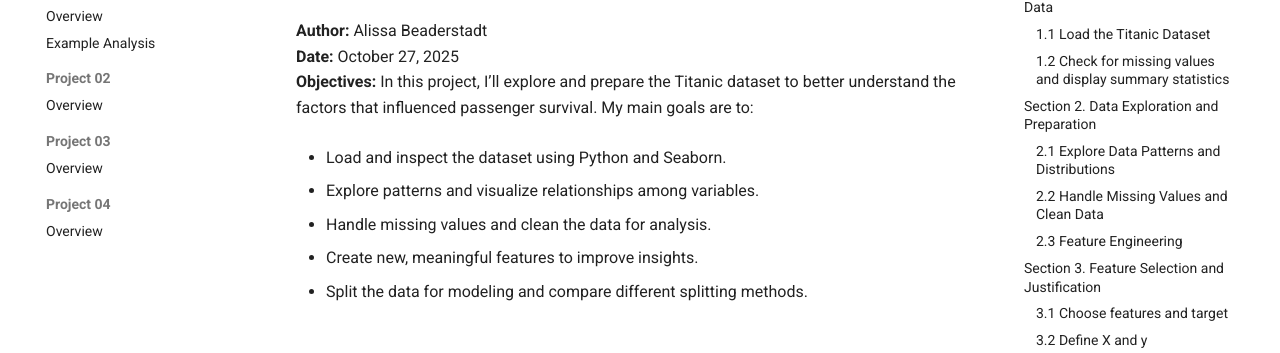
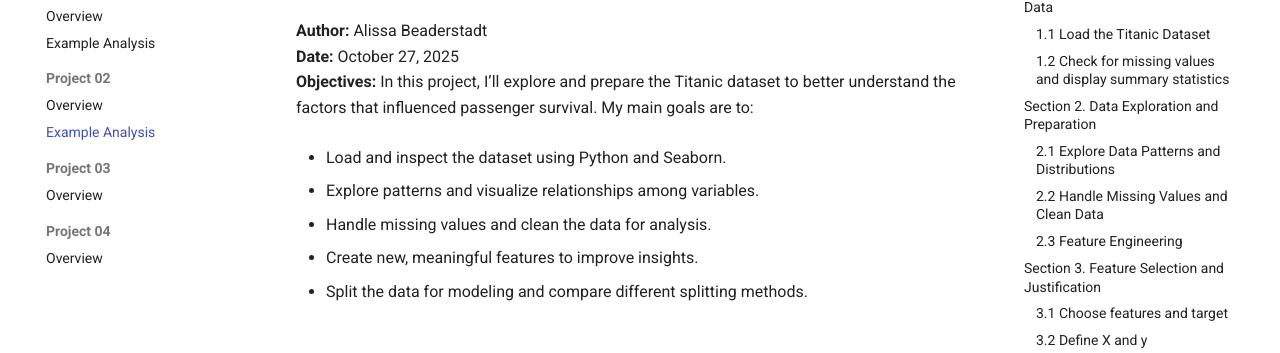
Before and after one commit to abeaderstadt/applied-ml-beaderstadt, an MkDocs documentation site: the page built from docs/project02/EXAMPLE_ANALYSIS.md, in a window 1280 px wide. Shown: the part 203-556 px from the top of the page. Built offline with MkDocs 1.6.1 and Material for MkDocs 9.7.7, drawn with Linux system fonts in a browser that asks for light colours; comment, search, counter and statistics services are not loaded.

Commit message:
Update Nav

```diff
--- a/mkdocs.yml
+++ b/mkdocs.yml
@@ -64,6 +64,7 @@ nav:
       - Example Analysis: project01/EXAMPLE_ANALYSIS.md
   - Project 02:
       - Overview: project02/README.md
+      - Example Analysis: project02/EXAMPLE_ANALYSIS.md
   - Project 03:
       - Overview: project03/README.md
   - Project 04:
```
